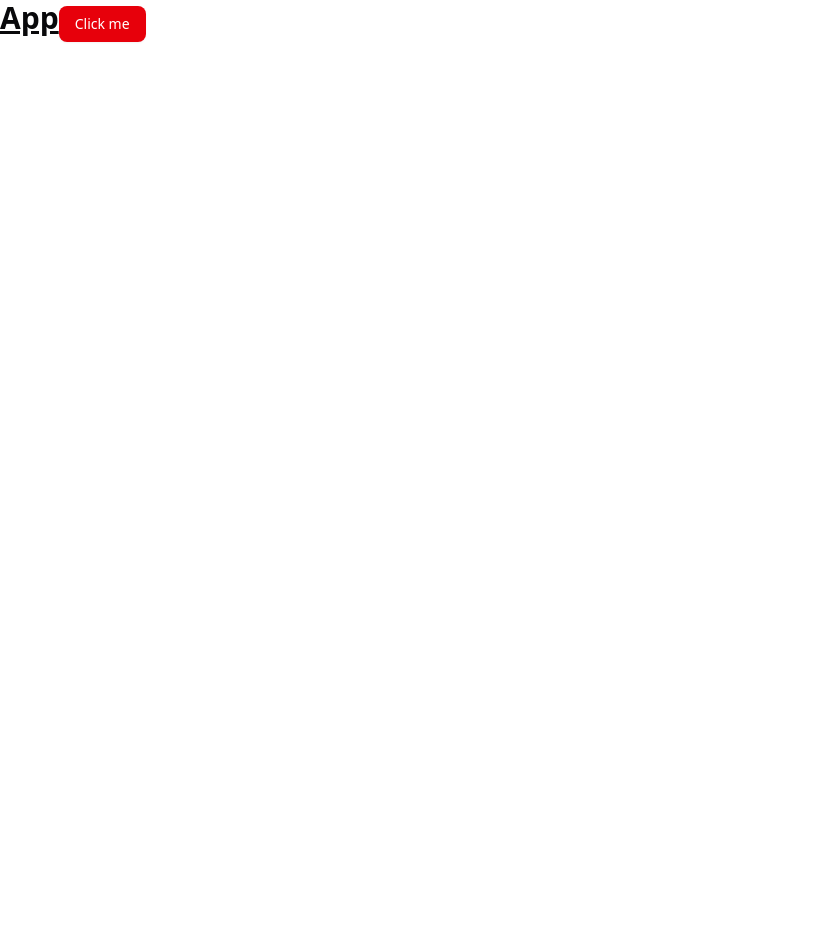
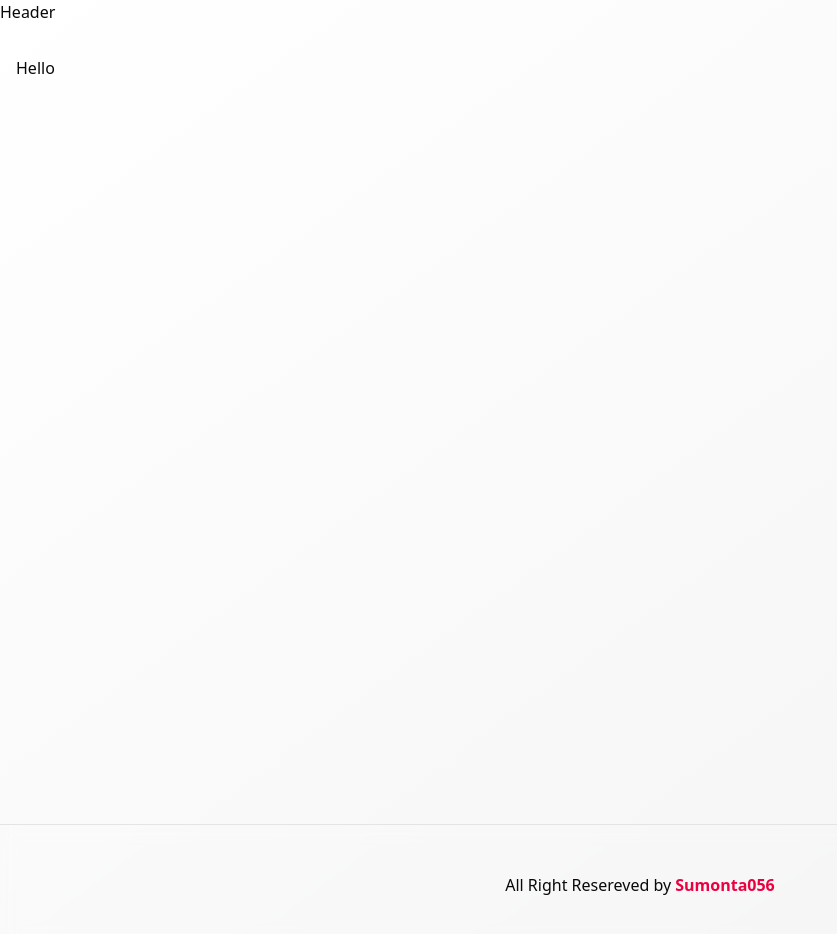
Before and after one commit to Sumonta056/Akash-Varta-Weather-App, a React (Vite) app: page / in a window 1280 px wide. Shown: the top 934 px of the page, without its empty margins (0-837 px from the left). Before the commit the page ends 800 px from the top, so only its background shows below. Built offline with nearby package versions, Linux system fonts and the light colour scheme.

Commit message:
feat: app routes - layout structure - footer

```diff
--- a/package.json
+++ b/package.json
@@ -24,6 +24,7 @@
     "postcss-cli": "^11.0.0",
     "react": "^19.0.0",
     "react-dom": "^19.0.0",
+    "react-router-dom": "^7.2.0",
     "sonner": "^2.0.1",
     "tailwind-merge": "^3.0.2",
     "tailwindcss-animate": "^1.0.7"
--- a/src/App.tsx
+++ b/src/App.tsx
@@ -1,11 +1,11 @@
-import { Button } from "./components/ui/button";
+import { BrowserRouter } from "react-router-dom";
+import Layout from "./components/Layout";
 
 function App() {
   return (
-    <div className="text-3xl font-bold underline">
-      App
-      <Button variant="destructive">Click me</Button>
-    </div>
+    <BrowserRouter>
+      <Layout>Hello</Layout>
+    </BrowserRouter>
   );
 }
 
--- /dev/null
+++ b/src/components/Layout.tsx
@@ -0,0 +1,22 @@
+import { PropsWithChildren } from "react";
+
+function Layout({ children }: PropsWithChildren) {
+  return (
+    <div className="bg-gradient-to-br from-background to-muted">
+      Header
+      <main className="min-h-screen container mx-auto px-4 py-8">
+        {children}
+      </main>
+      <footer className="border-t backdrop-blur py-12">
+        <div className="container mx-auto px-4 text-center">
+          <p>
+            All Right Resereved by
+            <span className="font-bold text-rose-600"> Sumonta056</span>
+          </p>
+        </div>
+      </footer>
+    </div>
+  );
+}
+
+export default Layout;
```
Also changed, not shown: 2 other files (tests, documents, lock files or other folders).
